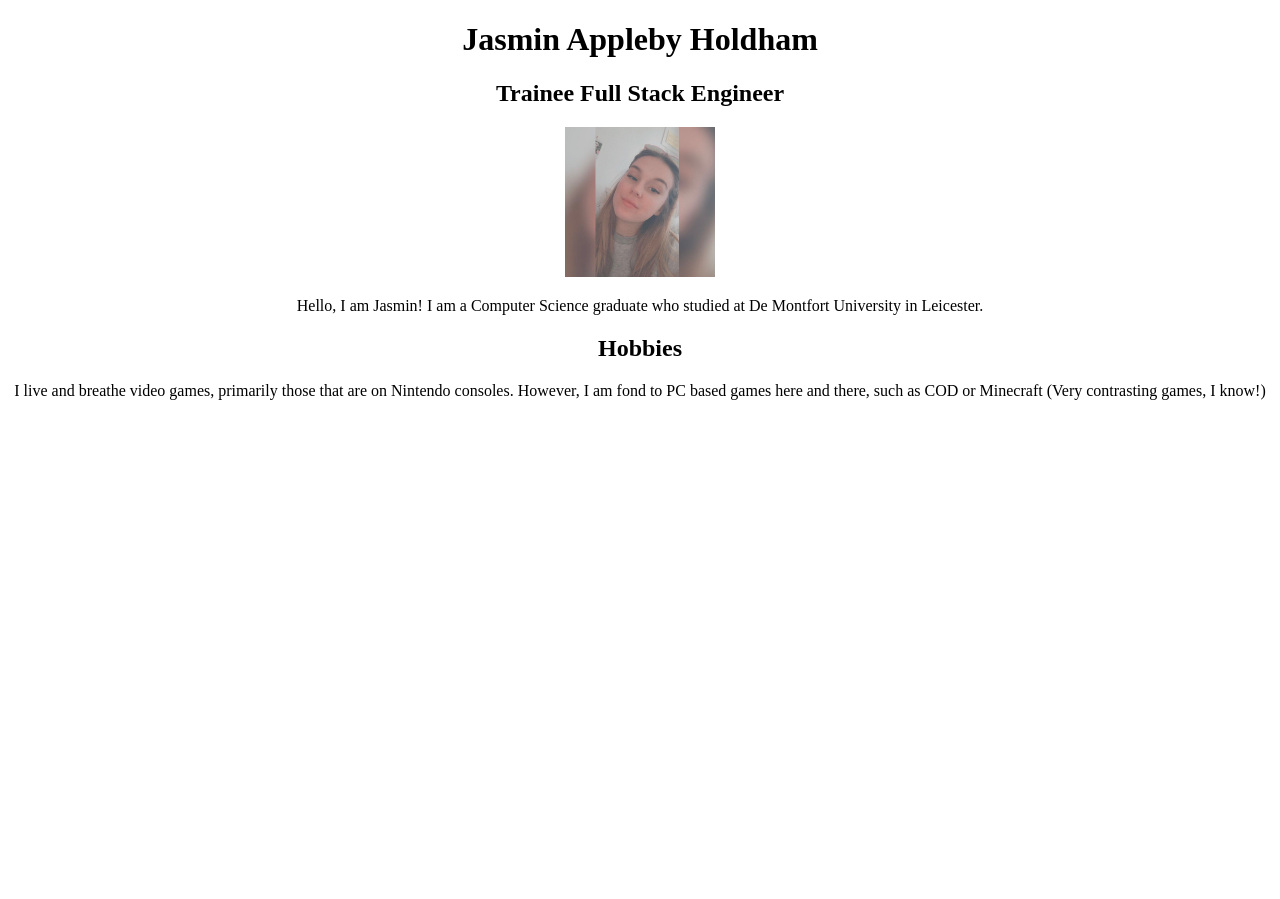
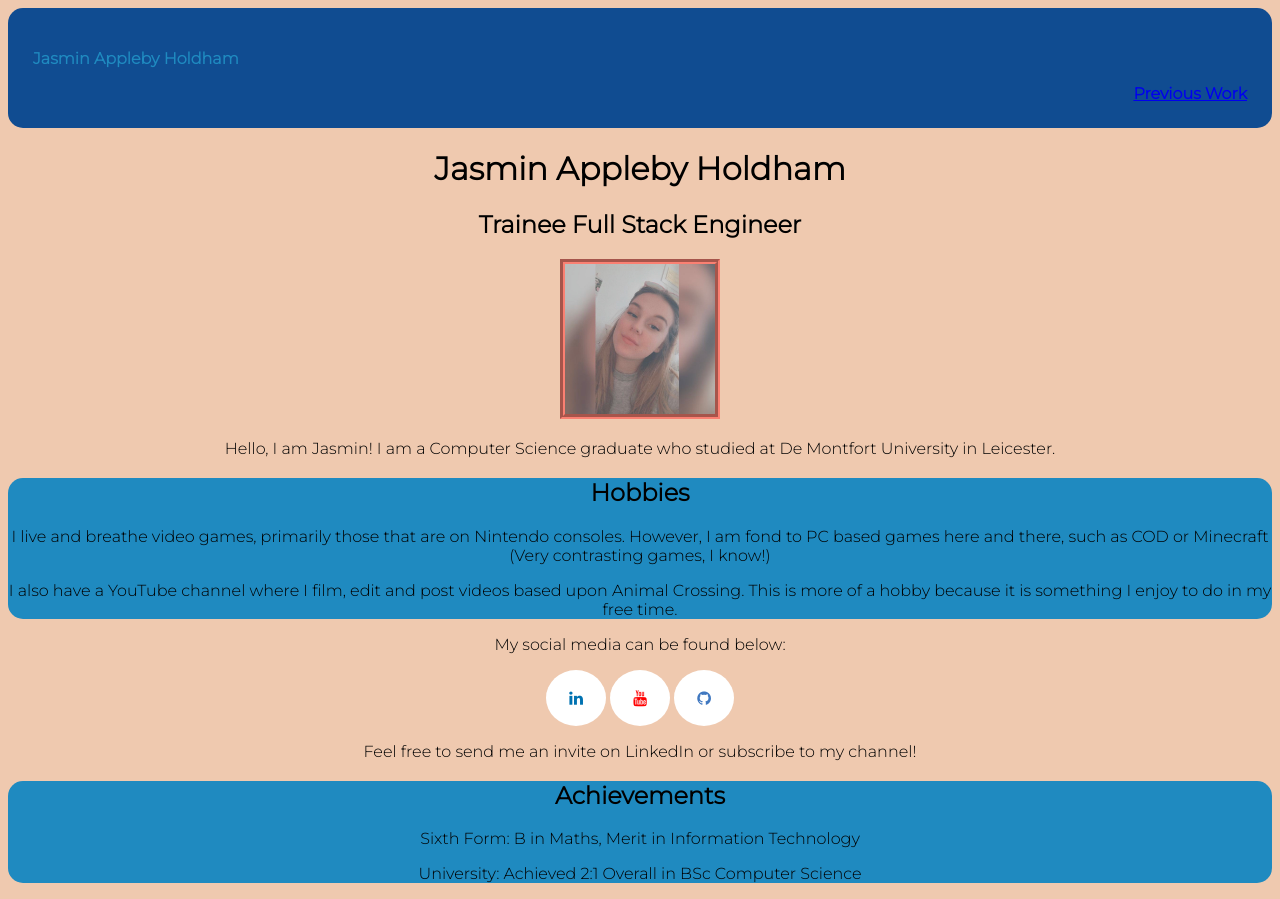
Before and after one commit to jasminappleby/Jasmins-Portfolio, a plain HTML site: page index.html in a window 1280 px wide. Before the commit the page ends 800 px from the top, so only its background shows below. Drawn offline with Linux system fonts and the light colour scheme.

Commit message:
added styling and more text

```diff
--- a/index.html
+++ b/index.html
@@ -4,17 +4,39 @@
     <meta charset="utf-8">
     <title>Jasmin's Portfolio</title>
     <link rel="stylesheet" href="styles.css">
+    <link rel="stylesheet" href="https://cdnjs.cloudflare.com/ajax/libs/font-awesome/4.7.0/css/font-awesome.min.css">
   </head>
   <body>
+    <div class="header">
+      <p>Jasmin Appleby Holdham</p>
+      <nav class="menu">
+        <a href="#">Previous Work</a>
+      </nav>
+    </div>
     <h1>Jasmin Appleby Holdham</h1>
     <h2>Trainee Full Stack Engineer</h2>
     <img src="jasminimg.jpg" alt="image of Jasmin" img class="selfie">
     <section>
       <p>Hello, I am Jasmin! I am a Computer Science graduate who studied at De Montfort University in Leicester.</p>
     </section>
-    <section>
+    <section class="bordered-section">
       <h2>Hobbies</h2>
       <p>I live and breathe video games, primarily those that are on Nintendo consoles. However, I am fond to PC based games here and there, such as COD or Minecraft (Very contrasting games, I know!)</p>
+      <p>I also have a YouTube channel where I film, edit and post videos based upon Animal Crossing. This is more of a hobby because it is something I enjoy to do in my free time.</p>
+    </section>
+    <section>
+      <p>My social media can be found below: </p>
+      <div class="social-buttons">
+        <a href="https://www.linkedin.com/in/jasmin-appleby-holdham-67150814b/" class="fa fa-linkedin"></a>
+        <a href="https://www.youtube.com/channel/UCZosros5T88Yb1Z-sd7ZVKg" class="fa fa-youtube"></a>
+        <a href="#" class="fa fa-github"></a>
+      </div>
+      <p>Feel free to send me an invite on LinkedIn or subscribe to my channel!</p>
+    </section>
+    <section class="bordered-section">
+      <h2>Achievements</h2>
+      <p>Sixth Form: B in Maths, Merit in Information Technology</p>
+      <p>University: Achieved 2:1 Overall in BSc Computer Science</p>
     </section>
   </body>
 </html>
--- a/styles.css
+++ b/styles.css
@@ -1,8 +1,68 @@
-* {
-    align-items: center;
-    text-align: center;
-}
+@import url('https://fonts.googleapis.com/css2?family=Montserrat:wght@300&display=swap');
 
 .selfie {
     width: 150px;
+    border: 5px groove salmon;
 }
+
+h1, h2, p, .menu {
+    font-family: 'Montserrat', sans-serif;
+}
+
+.header {
+    background-color: #104c91;
+    color: #1f8ac0;
+    font-weight: bolder;
+    border-radius: 15px;
+    padding: 25px;
+    text-align: left;
+}
+
+.menu {
+    text-align: right;
+}
+
+body {
+    text-align: center;
+    align-items: center;
+    background-color: #efc9af;
+}
+
+/* Adds Brand Logo Images */
+.fa {
+    padding: 20px;
+    font-size: 100px;
+    width: 20px;
+    text-align: center;
+    text-decoration: none;
+    border-radius: 50%;
+  }
+
+  /* Adds hover effect */
+.fa:hover {
+    opacity: 0.7;
+  }
+
+  /* LinkedIn */
+.fa-linkedin {
+    color: #0072b1;
+    background: white;
+  }
+
+  /* Youtube */
+.fa-youtube {
+    color: #FF0000;
+    background: white;
+  }
+
+  .fa-github {
+    color: #4078c0;
+    background: white;
+  }
+
+/* Sets backgrounds for each section*/
+  .bordered-section {
+    background-color: #1f8ac0;
+    align-items: center;
+    border-radius: 15px;
+  }
```
